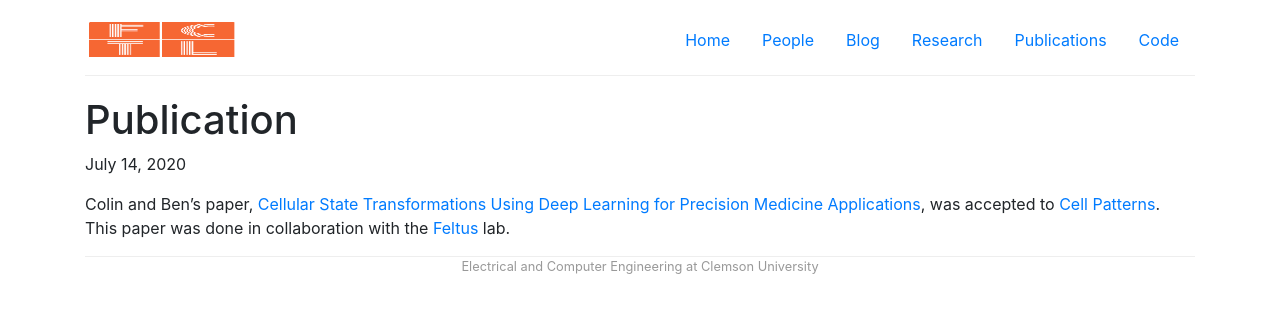
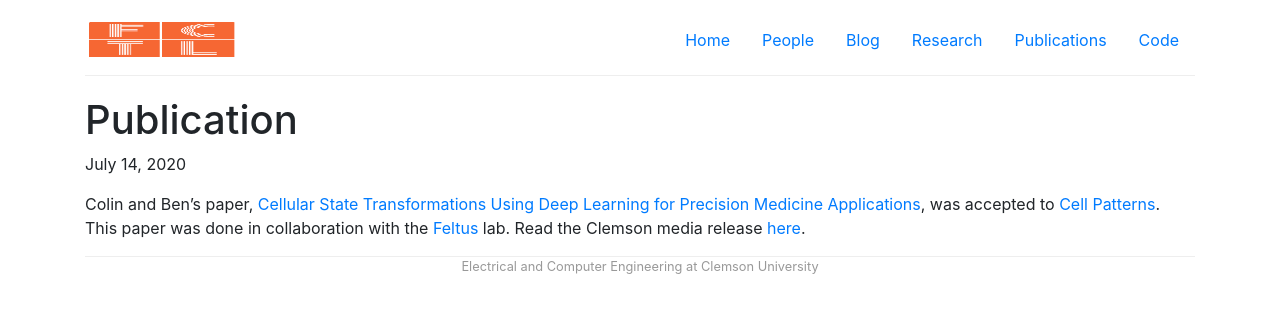
Before and after one commit to CUFCTL/cufctl.github.io, a Jekyll site: the page built from _posts/2020-07-14-publication.md, in a window 1280 px wide. Shown: the top 313 px of the page. Built offline with Jekyll 4.4.1, drawn with Linux system fonts in a browser that asks for light colours.

Commit message:
Updated TSPG post

```diff
--- a/_posts/2020-07-14-publication.md
+++ b/_posts/2020-07-14-publication.md
@@ -4,4 +4,4 @@ shortnews: true
 icon: newspaper-o
 ---
 
-Colin and Ben's paper, [Cellular State Transformations Using Deep Learning for Precision Medicine Applications](https://www.cell.com/patterns/fulltext/S2666-3899(20)30115-X), was accepted to [Cell Patterns](https://www.cell.com/patterns/home). This paper was done in collaboration with the [Feltus](https://www.clemson.edu/science/departments/genetics-biochemistry/people/profiles/FFELTUS) lab.
+Colin and Ben's paper, [Cellular State Transformations Using Deep Learning for Precision Medicine Applications](https://www.cell.com/patterns/fulltext/S2666-3899(20)30115-X), was accepted to [Cell Patterns](https://www.cell.com/patterns/home). This paper was done in collaboration with the [Feltus](https://www.clemson.edu/science/departments/genetics-biochemistry/people/profiles/FFELTUS) lab. Read the Clemson media release [here](https://newsstand.clemson.edu/students-learn-about-their-superpower-from-a-silicon-valley-cancer-survivor/).
```
